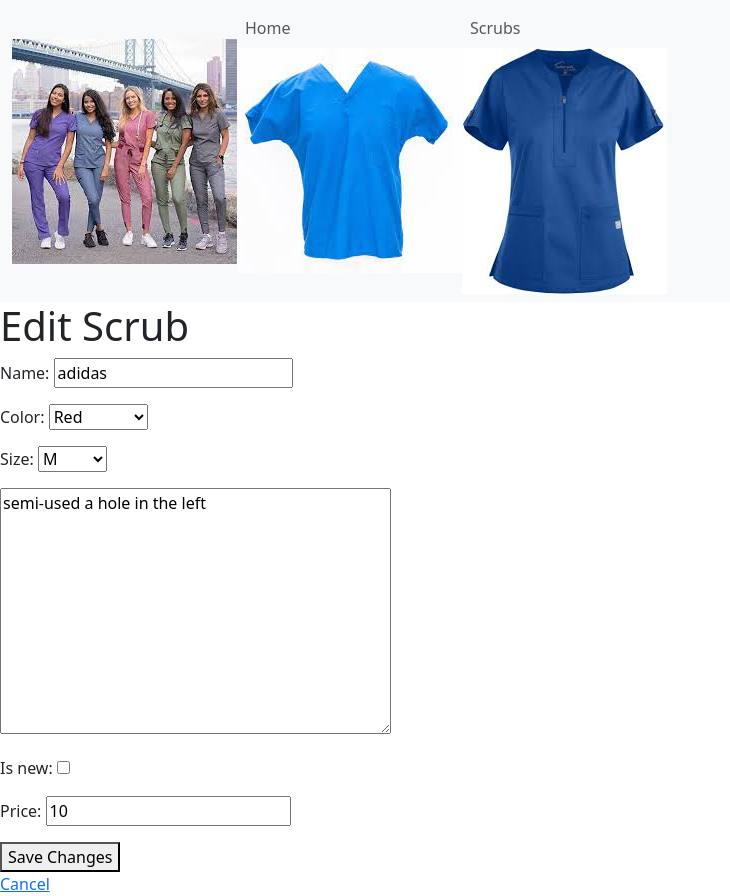
After one commit to Alan-Sanchez70/nurse-a-nurse, a Django app: page /scrubs/3/edit/ in a window 1280 px wide. The commit adds this page. Shown: the whole page, without its empty margins (0-730 px from the left). Run offline with Django 4.2, Linux system fonts and the light colour scheme; data comes from the database, SQL or seed files in the repository; both versions use the stored data as it was after the commit; some libraries are stand-ins or nearby versions.

Commit message:
"editing done"

```diff
--- a/nurse_app/templates/nurse_app/scrubs_list.html
+++ b/nurse_app/templates/nurse_app/scrubs_list.html
@@ -11,6 +11,8 @@
 <a href="{{ i.get_absolute_url }}">{{ i.name }}</a>
 <a class="btn btn-primary" href="{{ i.get_absolute_url }}" role="button">View</a>
 <a class="btn btn-danger" href="{% url 'scrub-delete' i.pk %}" role="button">Delete</a>
+<a class="btn btn-secondary" href="{% url 'scrub-edit' i.pk %}" role="button">Edit</a>
+
 
 </li>
 {% endfor %}
--- /dev/null
+++ b/nurse_app/templates/nurse_app/scrubs_update.html
@@ -0,0 +1,11 @@
+{% extends 'nurse_app/base_template.html' %}
+
+{% block content %}
+<h1>Edit Scrub</h1>
+<form method="post">
+    {% csrf_token %}
+    {{ form.as_p }}
+    <button type="submit">Save Changes</button>
+</form>
+<a href="{% url 'scrub' %}">Cancel</a>
+{% endblock %}
--- a/nurse_app/urls.py
+++ b/nurse_app/urls.py
@@ -12,5 +12,6 @@ path('scrubs/', views.ScrubsListView.as_view(), name= 'scrub'),
 path('scrubs/<int:pk>', views.ScrubsDetailView.as_view(), name='scrub-detail'),
 path('scrubs/create_project/', views.createProject, name='create_scrub'),
 path('scrubs/<int:pk>/delete/', views.ScrubDeleteView.as_view(), name='scrub-delete'),
+path('scrubs/<int:pk>/edit/', views.ScrubUpdateView.as_view(), name='scrub-edit'),
 
 ]
--- a/nurse_app/views.py
+++ b/nurse_app/views.py
@@ -10,6 +10,7 @@ from django.shortcuts import Http404
 from django.contrib import messages
 from django.urls import reverse_lazy
 from django.views.generic.edit import DeleteView
+from django.views.generic.edit import UpdateView
 from django.http import HttpResponse
 # Create your views here.
 def index(request):
@@ -53,3 +54,9 @@ class ScrubDeleteView(DeleteView):
     model = Scrubs
     template_name = 'nurse_app/scrubs_delete.html'  # Create a template for the delete confirmation
     success_url = reverse_lazy('scrub')  # URL to redirect to after successful deletion
+
+class ScrubUpdateView(UpdateView):
+    model = Scrubs
+    template_name = 'nurse_app/scrubs_update.html'  # Create a template for the edit form
+    fields = ['name', 'color', 'size', 'description', 'is_new', 'price']  # Fields to edit
+    success_url = reverse_lazy('scrub')  # URL to redirect to after successful edit
```
Also changed, not shown: db.sqlite3.
